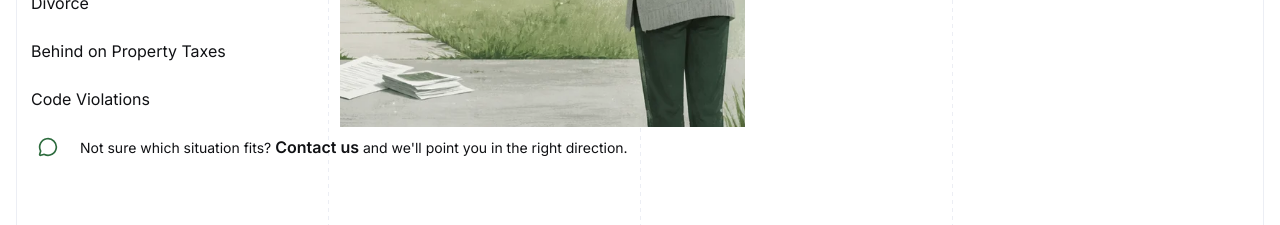
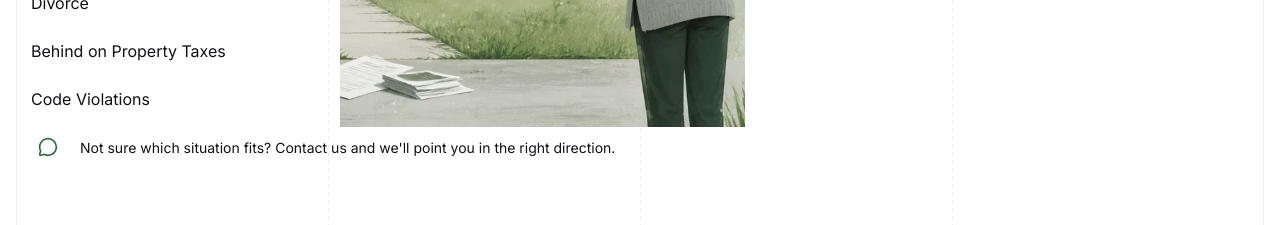
Before and after one commit to YHICAdmin/your-house-in-cash, a Next.js app: page / in a window 1280 px wide. Shown: the part 1360-1585 px from the top of the page. Built offline with nearby package versions, Linux system fonts and the light colour scheme.

Commit message:
feat: support inherited text link typography

```diff
--- a/project-documentation/component-library.md
+++ b/project-documentation/component-library.md
@@ -187,11 +187,17 @@ All other visual properties remain consistent across instances.
 
 A generic Component for actions or navigation displayed as text rather than as a button.
 
-- Font: Inter / 16px / 600 / 1.5
+- Default font: Inter / 16px / 600 / 1.5
 - Color: #101114
 - Background/Border/Shadow: none
 - Width: content
 - Icon gap: 8px
+
+### Typography Modes
+
+- Default: uses the documented standalone `16px / 600 / 1.5` typography.
+- Inherited: font family, font size, font weight, and line height inherit from the surrounding text.
+- The Inherited mode preserves the shared Text Link color, states, transition, focus-visible treatment, semantics, and accessibility behavior.
 
 ### States
 
@@ -205,4 +211,4 @@ Content-width at every Breakpoint; does not automatically become a Button or ful
 
 ### Configurable
 
-Label, destination/action, icon and icon position.
+Label, destination/action, icon, icon position, and Typography Mode.
--- a/src/components/area/situation-explorer.tsx
+++ b/src/components/area/situation-explorer.tsx
@@ -237,7 +237,10 @@ export function SituationExplorer({
       <div className={styles.contactOption}>
         <IconContainer icon={MessageCircle} aria-hidden="true" />
         <p className={`${styles.contactText} text-body-small`}>
-          Not sure which situation fits? <TextLink href="/contact">Contact us</TextLink>{" "}
+          Not sure which situation fits?{" "}
+          <TextLink href="/contact" inheritTypography>
+            Contact us
+          </TextLink>{" "}
           and we&apos;ll point you in the right direction.
         </p>
       </div>
--- a/src/components/ui/text-link.module.css
+++ b/src/components/ui/text-link.module.css
@@ -20,3 +20,10 @@
 .link:active {
   color: #245a33;
 }
+
+.inheritTypography {
+  font-family: inherit;
+  font-size: inherit;
+  font-weight: inherit;
+  line-height: inherit;
+}
--- a/src/components/ui/text-link.tsx
+++ b/src/components/ui/text-link.tsx
@@ -8,10 +8,22 @@ type TextLinkProps = Omit<
   children: ReactNode;
   className?: string;
   href: string;
+  inheritTypography?: boolean;
 };
 
-export function TextLink({ children, className, ...props }: TextLinkProps) {
-  const linkClassName = `${styles.link}${className ? ` ${className}` : ""}`;
+export function TextLink({
+  children,
+  className,
+  inheritTypography = false,
+  ...props
+}: TextLinkProps) {
+  const linkClassName = [
+    styles.link,
+    inheritTypography ? styles.inheritTypography : undefined,
+    className,
+  ]
+    .filter(Boolean)
+    .join(" ");
 
   return (
     <a {...props} className={linkClassName}>
```
Also changed, not shown: project-documentation/website-specification/area-page.md (+2 -2 lines).
